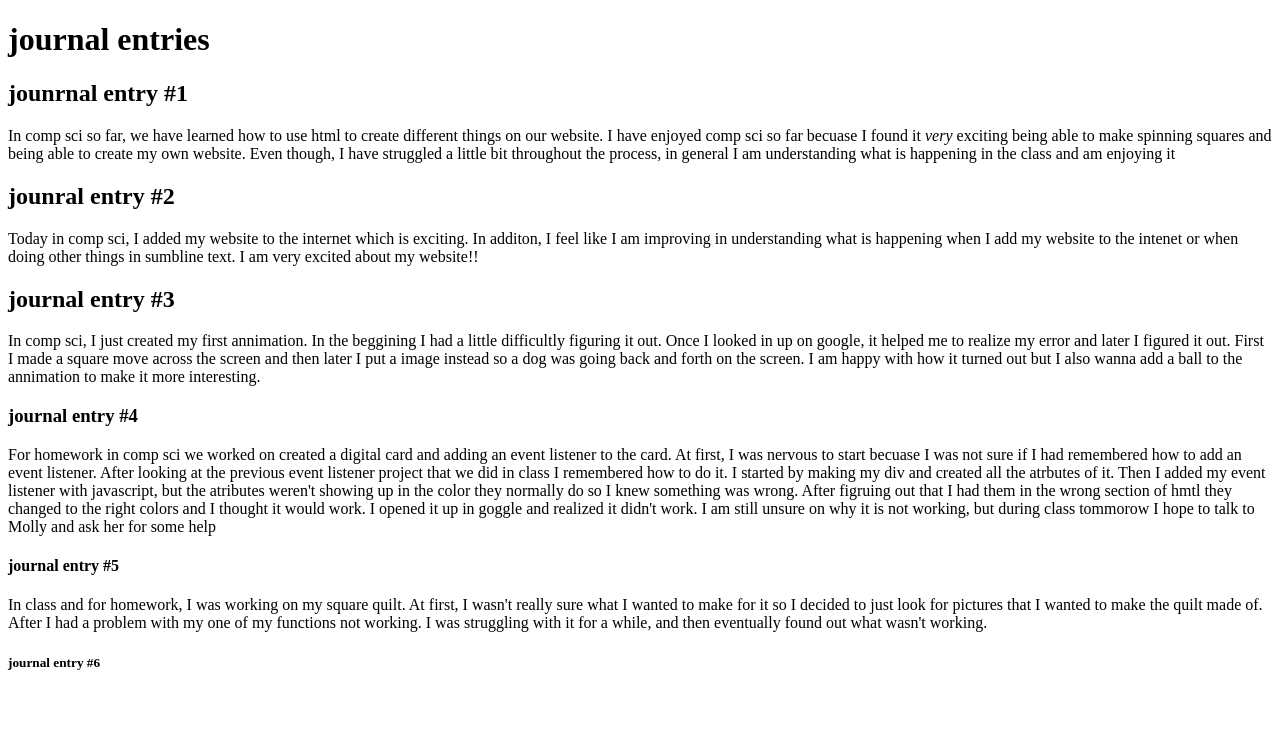
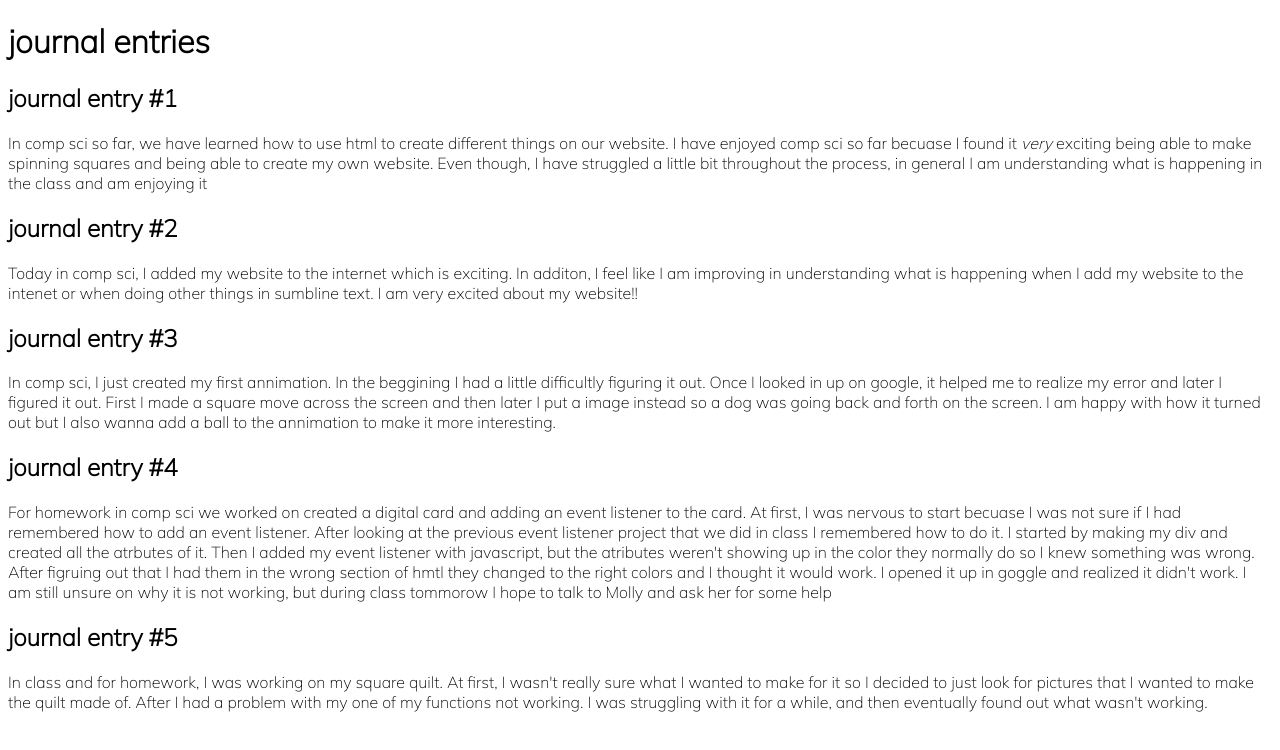
Before and after one commit to corinnamoss/corinnamoss.github.io, a plain HTML site: page journal.html in a window 1280 px wide. Drawn offline with Linux system fonts and the light colour scheme.

Commit message:
adding prettier journal page

```diff
--- a/journal.html
+++ b/journal.html
@@ -4,36 +4,34 @@
 	<meta charset="utf-8">
 	<meta name="viewport" content="width=device-width, initial-scale=1">
 	<title></title>
+	<link rel="preconnect" href="https://fonts.googleapis.com"><link rel="preconnect" href="https://fonts.gstatic.com" crossorigin><link href="https://fonts.googleapis.com/css2?family=Mulish:wght@200&display=swap" rel="stylesheet">
+
+	<style type="text/css">
+		p, h1, h2 {
+	font-family: 'Mulish', sans-serif;
+
+}
+
+
+
+
+	</style>
 </head>
 <body>
 
 
 
-	<style type="text/css">
-		#menu {
-	font-family: mulish
-
-		}
 
 
 
+ <h1> journal entries</h1>
 
 
-	</style>
-
-
- <h1> journal entries
-
-
-
- </h1>
-
-
- <h2> jounrnal entry #1 </h2>
+ <h2> journal entry #1 </h2>
 
  	<p>In comp sci so far, we have learned how to use html to create different things on our website. I have enjoyed comp sci so far becuase I found it <em>very</em> exciting being able to make spinning squares and being able to create my own website. Even though, I have struggled a little bit throughout the process, in general I am understanding what is happening in the class and am enjoying it</p>
 
- 	<h2> jounral entry #2 </h2>
+ 	<h2> journal entry #2 </h2>
 
  	<p> Today in comp sci, I added my website to the internet which is exciting. In additon, I feel like I am improving in understanding what is happening when I add my website to the intenet or when doing other things in sumbline text. I am very excited about my website!! <p>
 
@@ -41,15 +39,14 @@
 
  	<p> In comp sci, I just created my first annimation. In the beggining I had a little difficultly figuring it out. Once I looked in up on google, it helped me to realize my error and later I figured it out. First I made a square move across the screen and then later I put a image instead so a dog was going back and forth on the screen. I am happy with how it turned out but I also wanna add a ball to the annimation to make it more interesting. </p>
 
- 	<h3>journal entry #4</h3>
+ 	<h2>journal entry #4</h2>
 
  	<p>For homework in comp sci we worked on created a digital card and adding an event listener to the card. At first, I was nervous to start becuase I was  not sure if I had remembered how to add an event listener. After looking at the previous event listener project that we did in class I remembered how to do it. I started by making my div and created all the atrbutes of it. Then I added my event listener with javascript, but the atributes weren't showing up in the color they normally do so I knew something was wrong. After figruing out that I had them in the wrong section of hmtl they changed to the right colors and I thought it would work. I opened it up in goggle and realized it didn't work. I am still unsure on why it is not working, but during class tommorow I hope to talk to Molly and ask her for some help<p>
 
- 	<h4>journal entry #5</h4>
+ 	<h2>journal entry #5</h2>
 
  	<p>In class and for homework, I was working on my square quilt. At first, I wasn't really sure what I wanted to make for it so I decided to just look for pictures that I wanted to make the quilt made of. After I had a problem with my one of my functions not working. I was struggling with it for a while, and then eventually found out what wasn't working. </p>
 
- 	<h5> journal entry #6<h5>
 
 </body>
 </html>
```
